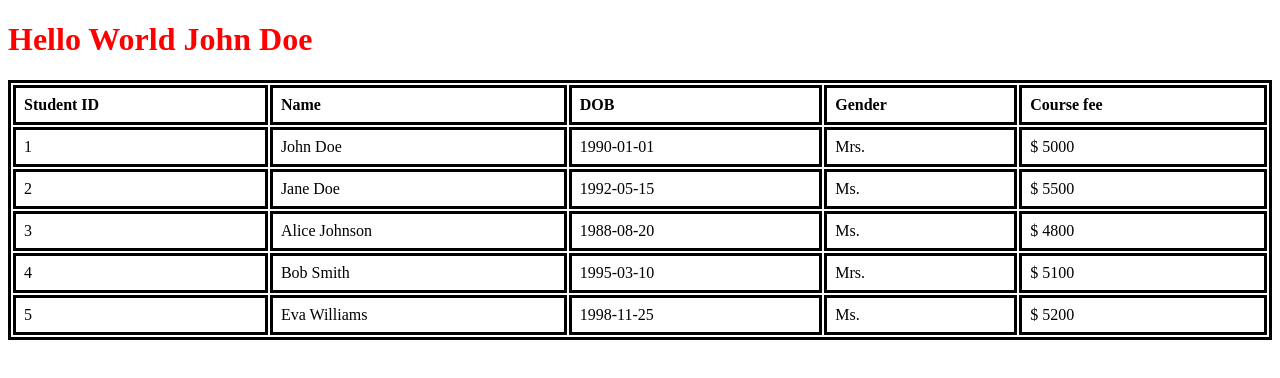
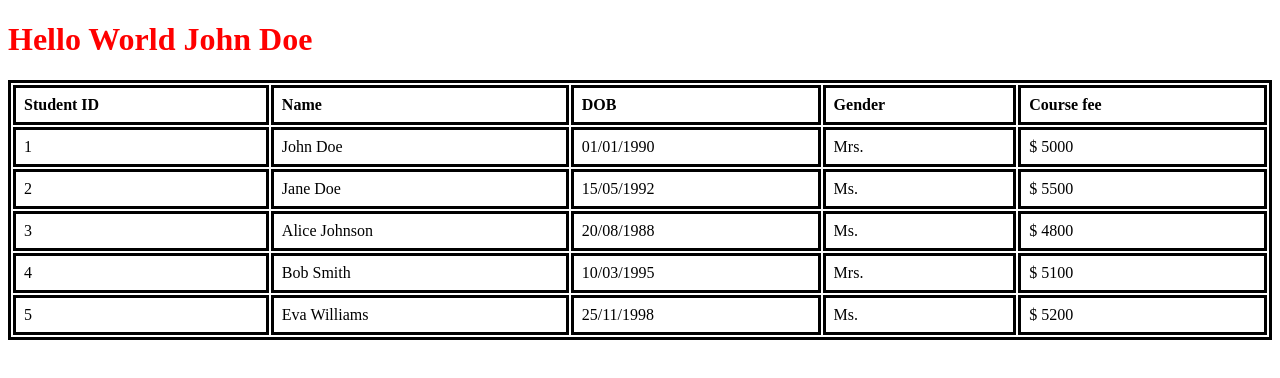
Before and after one commit to reynaldesgr/hello-app, an Angular app: page / in a window 1280 px wide. Shown: the top 378 px of the page. Built offline with nearby package versions, Linux system fonts and the light colour scheme.

Commit message:
Change DATE format

```diff
--- a/src/app/students/students.component.html
+++ b/src/app/students/students.component.html
@@ -12,10 +12,11 @@
       </tr>
     </thead>
     <tbody>
+    <!-- itération sur la liste STUDENTS -->
       <tr *ngFor="let student of STUDENTS" class="student-info">
         <td>{{ student.id }}</td>
         <td>{{ student.name }}</td>
-        <td>{{ student.dateOfBirth | date:'yyyy-MM-dd' }}</td>
+        <td>{{ student.dateOfBirth | date:'dd/MM/yyyy' }}</td>
         <td>{{ student.gender === 'Female' ? 'Ms.' : 'Mrs.'}}</td>
         <td>$ {{ student.courseFee }}</td>
       </tr>
```
